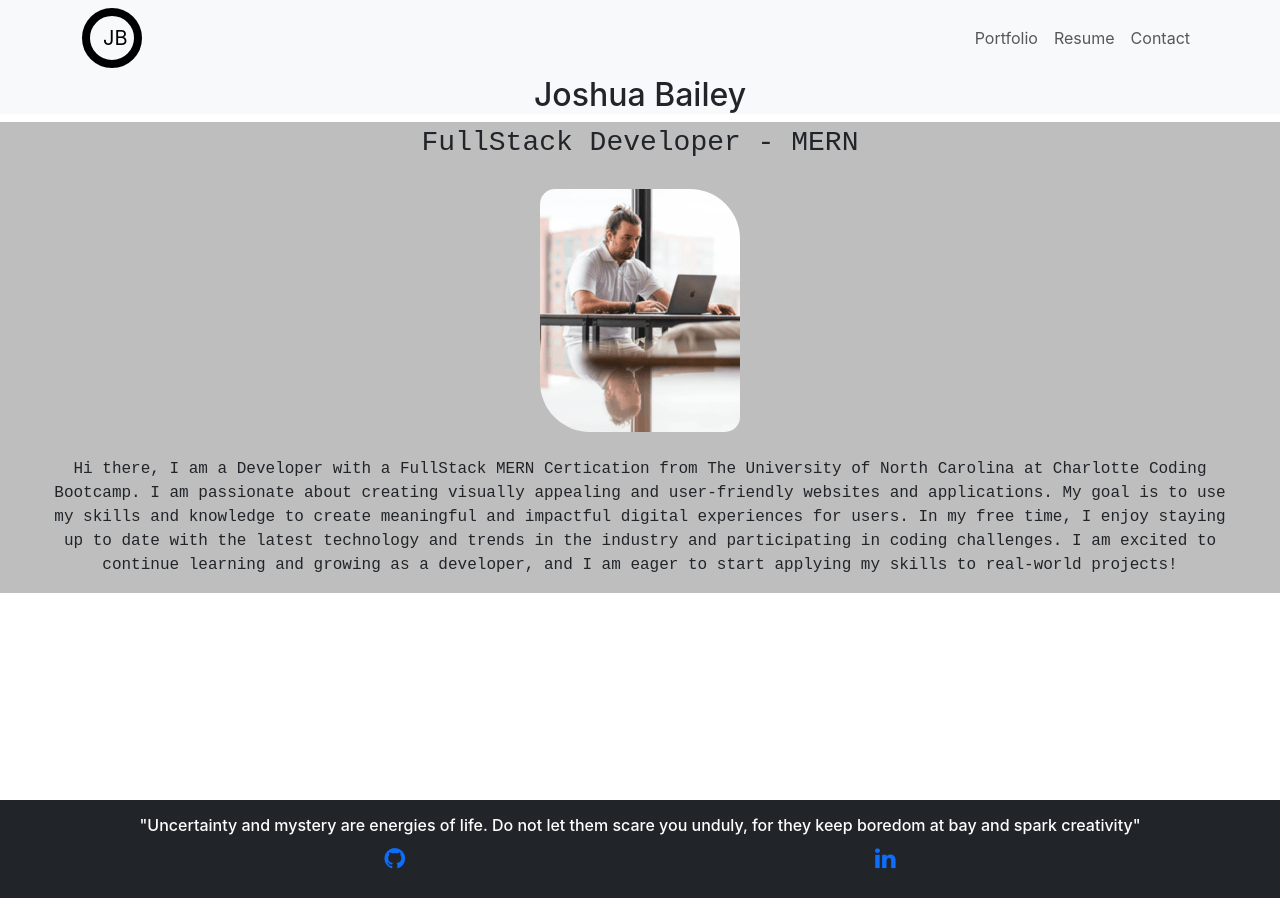
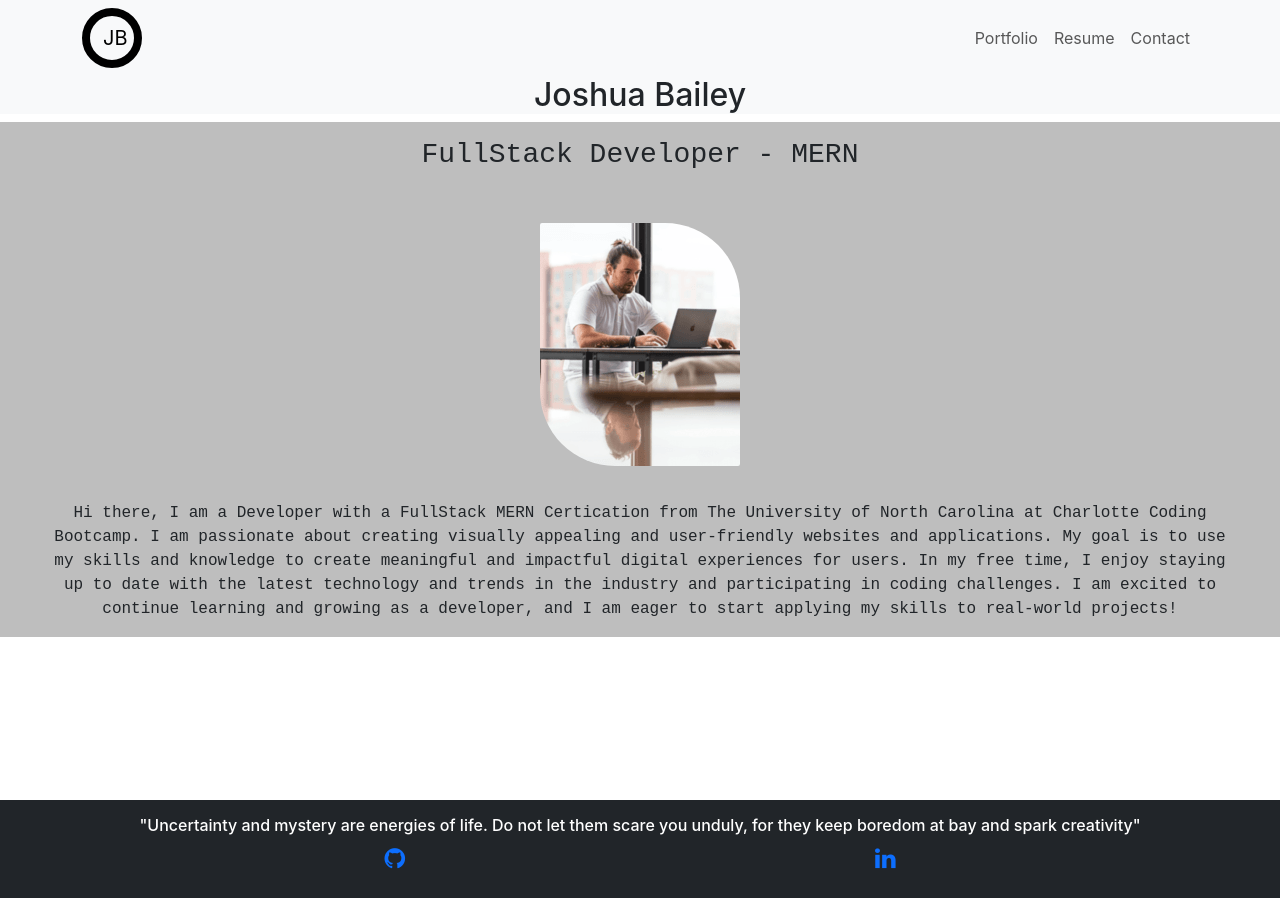
Before and after one commit to joshbaileydev513/joshuabailey.info, a React (Create React App) app: page / in a window 1280 px wide. Built offline with nearby package versions, Linux system fonts and the light colour scheme.

Commit message:
fix home pic plus some padding between FS Dev and JB Main title

```diff
--- a/src/pages/Home.js
+++ b/src/pages/Home.js
@@ -10,10 +10,10 @@ const styles = {
         display: 'flex',
         justifyContent: 'center',
         alignItems: 'center',
-        margin: '25px',
+        margin: '35px',
     },
     border: {
-        borderRadius: '15px 50px',
+        borderRadius: '2px 75px',
     },
     textPadding: {
         padding: '0px 50px',
@@ -24,7 +24,7 @@ const Home = () => {
     return (
         <div class="h-100 d-inline-block" style={styles.background}>
             {/* Inset Picture of Me here */}
-            <h3 class="p-1 text-center">FullStack Developer - MERN </h3>
+            <h3 class="p-3 text-center">FullStack Developer - MERN </h3>
             <div style={styles.pic} alt="Responsive image">
                 <img style={styles.border} src={HomePic} alt="Josh Pic"/>
             </div>
```
